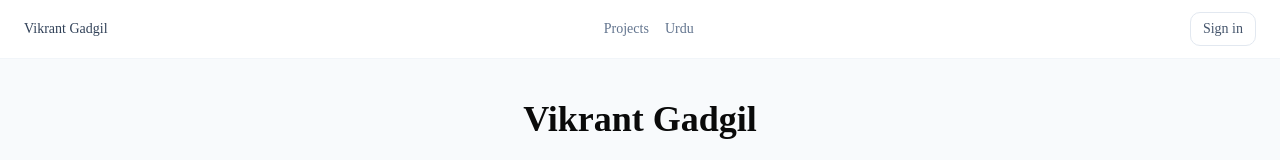
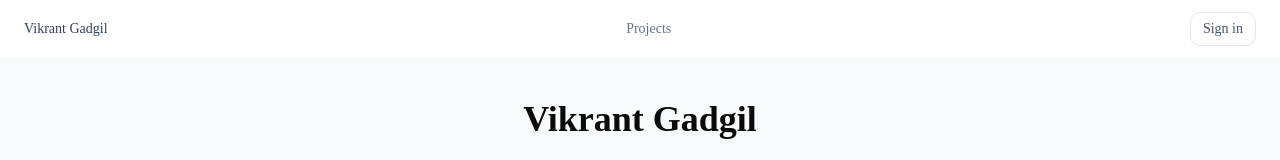
Before and after one commit to vikrantgadgil/gadgil-next, a Next.js app: page / in a window 1280 px wide. Shown: the top 160 px of the page. Built offline with nearby package versions, Linux system fonts and the light colour scheme; no server answers.

Commit message:
Add Ready Reckoner feature

```diff
--- a/components/nav.tsx
+++ b/components/nav.tsx
@@ -20,12 +20,6 @@ export async function Nav() {
             className="text-sm text-slate-500 hover:text-slate-800 transition-colors"
           >
             Projects
-          </Link>
-          <Link
-            href="/urdu"
-            className="text-sm text-slate-500 hover:text-slate-800 transition-colors"
-          >
-            Urdu
           </Link>
         </div>
 
```
